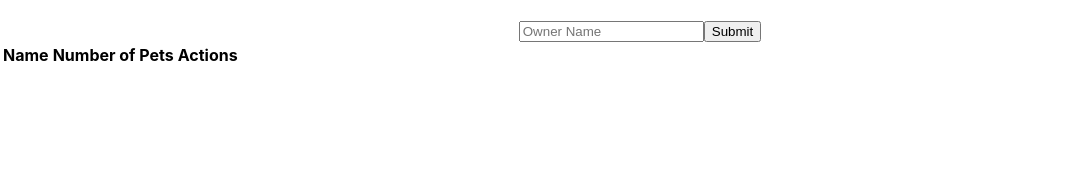
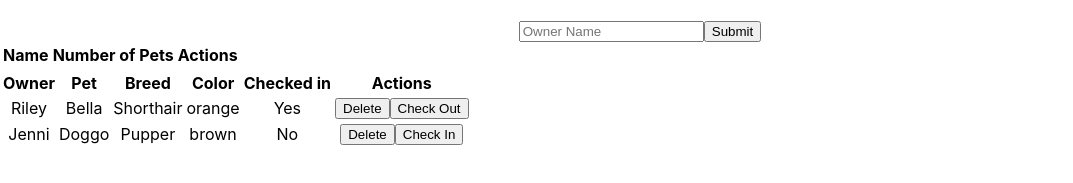
Before and after one commit to jjschubert/pet-hotel, a React (Create React App) app: page / in a window 1280 px wide. Shown: the part 189-372 px from the top of the page, without its empty margins (0-1073 px from the left). Built offline with nearby package versions, Linux system fonts and the light colour scheme; no server answers.

Commit message:
conditional rendering workin now on pet list item

```diff
--- a/src/components/App/App.js
+++ b/src/components/App/App.js
@@ -4,6 +4,7 @@ import './App.css';
 // import {  Link } from 'react-router-dom';
 import AddPetForm from '../AddPetForm/AddPetForm.js'
 import OwnerTable from '../OwnerTable/OwnerTable.jsx'
+import PetList from '../PetList/PetList.js'
 
 class App extends Component {
   render() {
@@ -11,6 +12,7 @@ class App extends Component {
       <div className="App">
         <AddPetForm />
        <OwnerTable />
+       <PetList />
       </div>
     );
   }
--- a/src/components/PetList/PetListItem.js
+++ b/src/components/PetList/PetListItem.js
@@ -1,35 +1,69 @@
 import React, { Component } from 'react';
 
 class petListItem extends Component {
+
+    state ={
+        petId: 0,
+        isCheckedIn: this.props.pet.checked_in
+    }
+
+    handleDelete = (id) => {
+        let petId = id
+        this.props.dispatch({ type: 'DELETE_PET', payload: petId})
+    }
+
+    handleCheckStatus = (id) => {
+        console.log(this.state)
+        let idToUpdate = id
+        console.log(idToUpdate)
+        this.setState({
+            petId: idToUpdate,
+            isCheckedIn: !this.state.isCheckedIn
+        })
+        this.testFunction();
+    }
+
+    testFunction(){
+        console.log('in test function', this.state)
+        //THIS IS NOT WORKING RIGHT, THE STATE IS ONE BEHIND!!!!!!!!!!!!!!!!!!!!!!!!!!!!!!!!!!!!!
+        // this.props.dispatch ({ type: 'CHECK_IN', payload: this.state})
+    }
+
     render() {
+
         return (
-            <div>
+            <>
                 <td>{this.props.pet.owner}</td>
                 <td>{this.props.pet.name}</td>
                 <td>{this.props.pet.breed}</td>
                 <td>{this.props.pet.color}</td>
-                {/* this will need to change
-                this is a boolean in the database
-                so conditional rendering will be needed*/}
-                <td>checked in</td>
+                {this.state.isCheckedIn ?
+                    <td>Yes</td> : <td>No</td>
+                }
+
                 <td>
                     <button
                         type="button"
                         className="btn btn_asLink"
+                        onClick={() => this.handleDelete(this.props.pet.id)}
                     >
                         Delete
                     </button>
-                    {/* This will need to be conditional rendering
-                    to display if they need to be checked in
-                    or checked out */}
-                    <button
-                        type="button"
-                        className="btn btn_asLink"
-                    >
-                        Check In
-                    </button>
+                    {this.state.isCheckedIn ?
+                        <button
+                            onClick={() => this.handleCheckStatus(this.props.pet.id)}
+                        >
+                            Check Out
+                        </button>
+                        :
+                        <button
+                            onClick={() => this.handleCheckStatus(this.props.pet.id)}
+                        >
+                            Check In
+                        </button>
+                    }
                 </td>
-            </div>
+            </>
         );
     }
 }
--- a/src/index.js
+++ b/src/index.js
@@ -76,9 +76,28 @@ function* checkIn(action){
 }
 
 
+const pets = [
+  {
+    id: 1,
+    owner: 'Riley',
+    name: 'Bella',
+    breed: 'Shorthair',
+    color: 'orange',
+    checked_in: true
+  },
+  {
+    id: 2,
+    owner: 'Jenni',
+    name: 'Doggo',
+    breed: 'Pupper',
+    color: 'brown',
+    checked_in: false
+  }
+]
+
 
 // reducers
-const petsReducer = (state = [], action) => {
+const petsReducer = (state = pets, action) => {
   switch (action.type) {
     case 'SET_PETS':
       return action.payload
```
